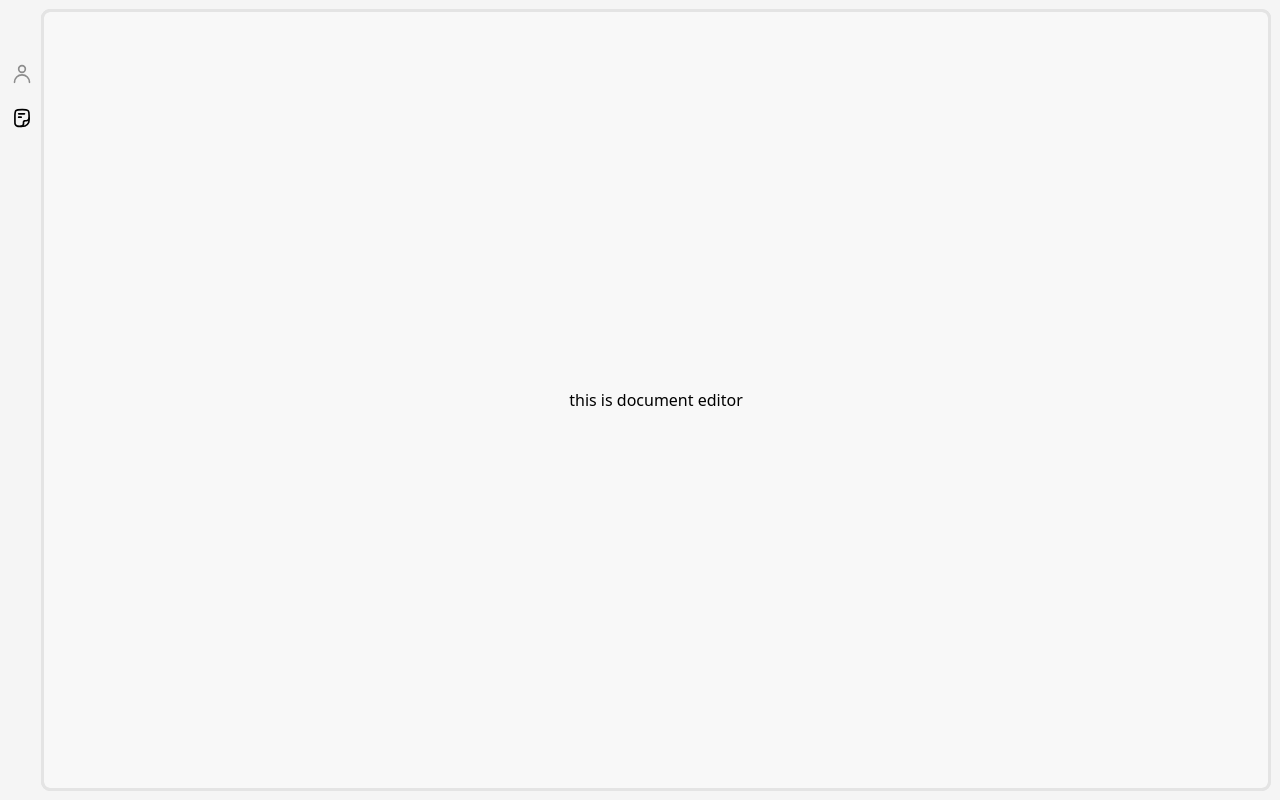
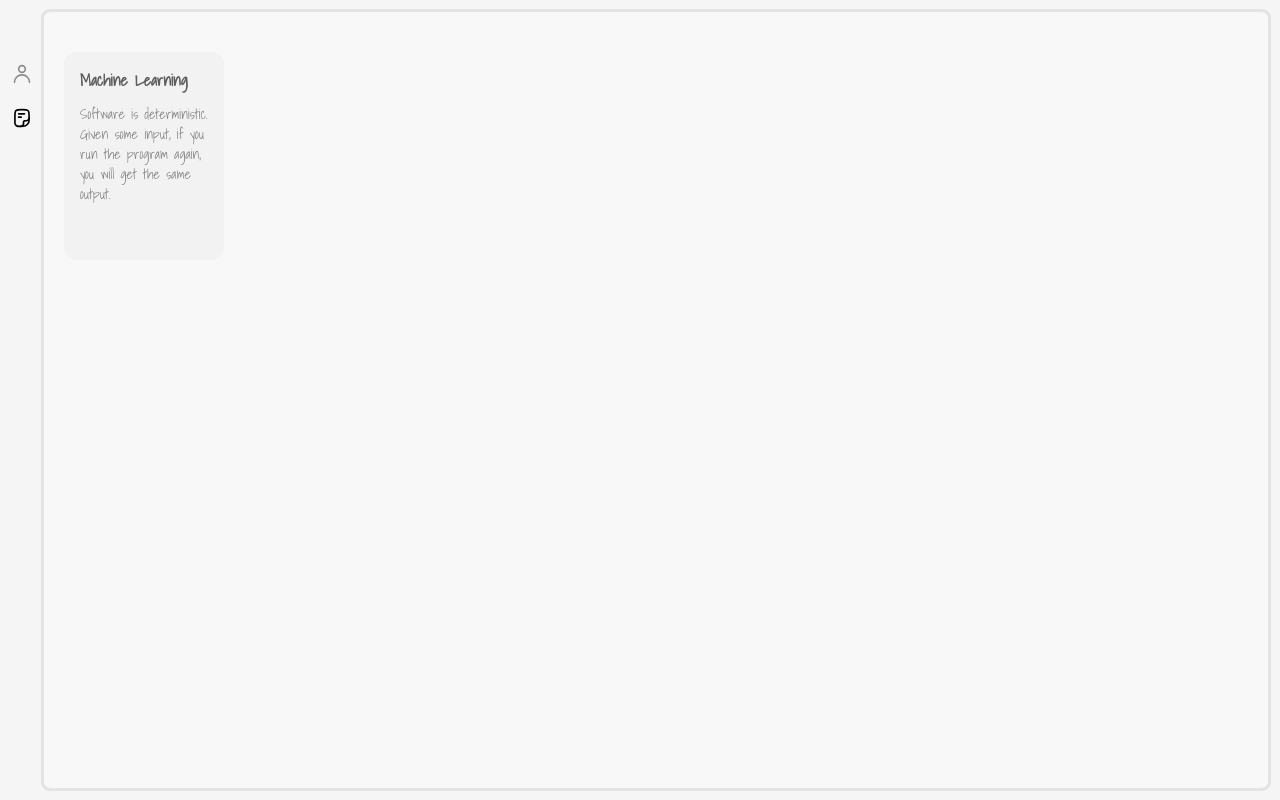
Before and after one commit to SwetanshuSingh/text-editor, a Next.js app: page /editor in a window 1280 px wide. Built offline with nearby package versions, Linux system fonts and the light colour scheme.

Commit message:
feat: dynamic docs route and cards

```diff
--- /dev/null
+++ b/src/app/(main)/editor/[slug]/page.tsx
@@ -0,0 +1,9 @@
+import Document from "@/components/document";
+
+export default function DocumentPage({ params }: { params: { slug: string } }) {
+  return (
+    <main className="w-full h-full bg-[#F8F8F8] p-5 flex justify-center items-center rounded-md outline outline-[#E4E4E4]">
+      <Document />
+    </main>
+  );
+}
--- a/src/app/(main)/editor/page.tsx
+++ b/src/app/(main)/editor/page.tsx
@@ -1,3 +1,5 @@
+import Link from "next/link";
+
 const DocumentEditor = async () => {
   const sleep = (ms: number) => {
     return new Promise((resolve) => setTimeout(resolve, ms));
@@ -6,8 +8,26 @@ const DocumentEditor = async () => {
   await sleep(1000);
 
   return (
-    <main className="w-full h-full bg-[#F8F8F8] flex justify-center items-center rounded-md outline outline-[#E4E4E4]">
-      <p>this is document editor</p>
+    <main className="w-full h-full bg-[#F8F8F8] p-5 flex flex-col gap-5 rounded-md outline outline-[#E4E4E4]">
+      <div className="w-full flex justify-between items-center">
+        {/* <input
+          placeholder="search your documents"
+          className="w-64 bg-white flex justify-center items-center rounded-2xl px-4 py-1.5 text-sm outline-none placeholder:text-[#8C8C8C] placeholder:text-sm placeholder:font-semibold"
+        /> */}
+      </div>
+
+      <div className="flex justify-start items-center gap-5">
+        <Link href="/editor/124">
+          <div className="w-40 h-52 bg-[#F2F2F2] flex flex-col gap-3 font-shadows p-4 rounded-xl hover:bg-white cursor-pointer transition-all duration-150 hover:translate-y-[-2px]">
+            <p className="text-[#5D5D5D] font-semibold">Machine Learning</p>
+            <p className="text-sm text-[#868686]">
+              {" "}
+              Software is deterministic. Given some input, if you run the
+              program again, you will get the same output.
+            </p>
+          </div>
+        </Link>
+      </div>
     </main>
   );
 };
--- a/src/components/ui/file-icon.tsx
+++ b/src/components/ui/file-icon.tsx
@@ -12,7 +12,7 @@ const FileIcon = () => {
       height="20"
       viewBox="0 0 24 24"
       className={`cursor-pointer transition-colors duration-150 ${
-        pathName == "/editor"
+        pathName?.startsWith("/editor")
           ? "text-black"
           : "text-[#8C8C8C] hover:text-black/80"
       }`}
```
